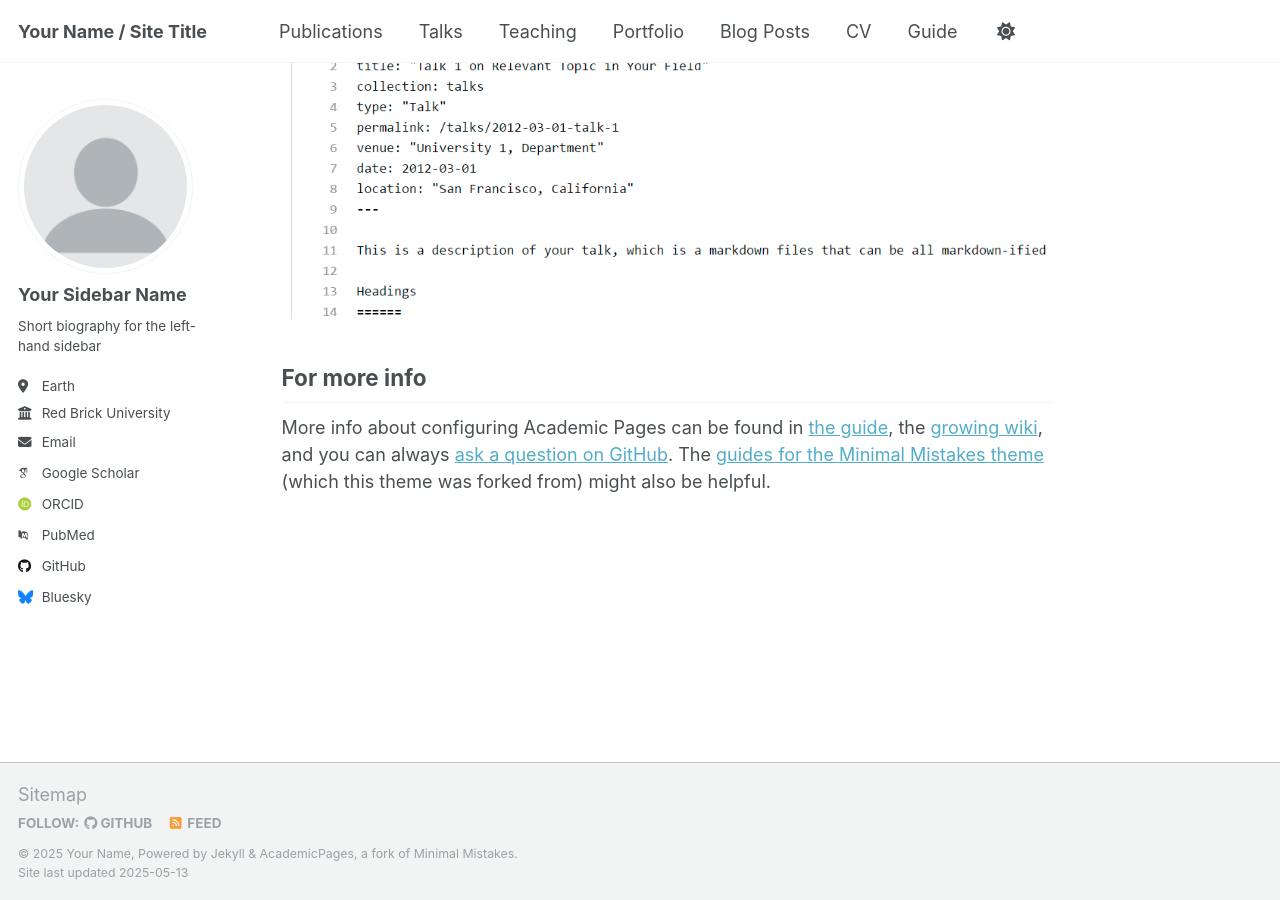
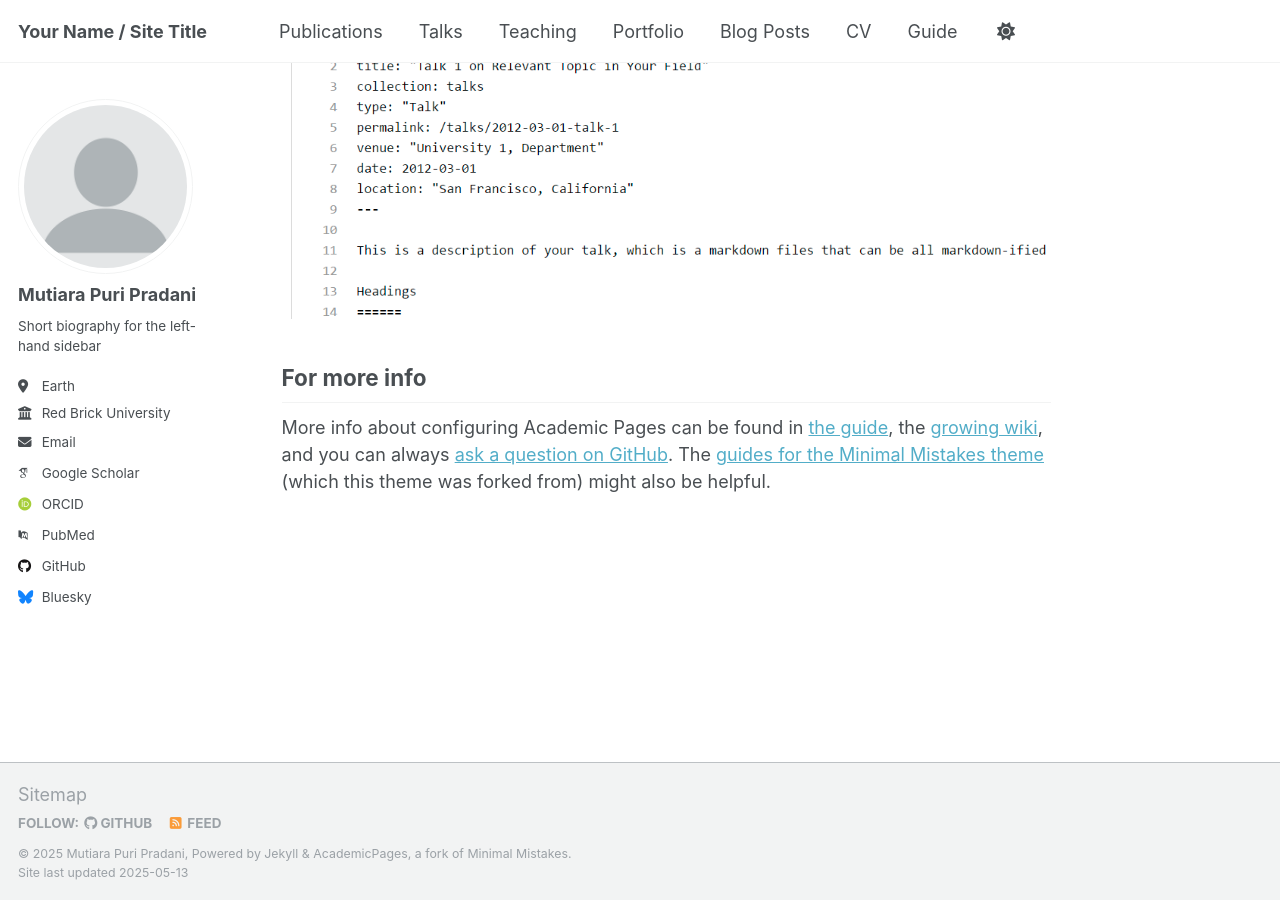
Before and after one commit to Mutiarapuri/mutiarapuripradani.github-io, a Jekyll site: the page built from _pages/about.md, in a window 1280 px wide and 900 px high, scrolled down 2636 px. Built offline with Jekyll 4.4.1, drawn with Linux system fonts in a browser that asks for light colours; some web fonts are replaced.

Commit message:
correct name

```diff
--- a/_config.yml
+++ b/_config.yml
@@ -11,9 +11,9 @@ locale                   : "en-US"
 site_theme               : "default"
 title                    : "Your Name / Site Title"
 title_separator          : "-"
-name                     : &name "Your Name"
+name                     : "Mutiara Puri Pradani"
 description              : &description "personal description"
-url                      : https://academicpages.github.io # the base hostname & protocol for your site e.g. "https://[your GitHub username].github.io"
+url                      :  # the base hostname & protocol for your site e.g. "https://[your GitHub username].github.io"
 baseurl                  : "" # the subpath of your site, e.g. "/blog"
 repository               : "academicpages/academicpages.github.io"
 
@@ -23,13 +23,13 @@ repository               : "academicpages/academicpages.github.io"
 author:
   # Biographic information
   avatar           : "profile.png"
-  name             : "Your Sidebar Name"
+  name             : "Mutiara Puri Pradani"
   pronouns         : # example: "she/her"
   bio              : "Short biography for the left-hand sidebar"
   location         : "Earth"
   employer         : "Red Brick University"
   uri              : # URL
-  email            : "none@example.org"
+  email            : "mutiarapuripradani@mail.ugm.ac.id"
 
   # Academic websites
   arxiv            : # URL - Update with the correct link to your profile
```
